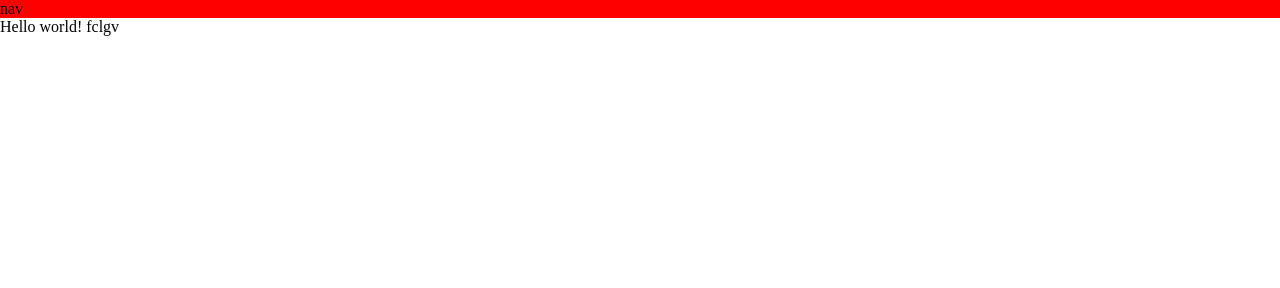
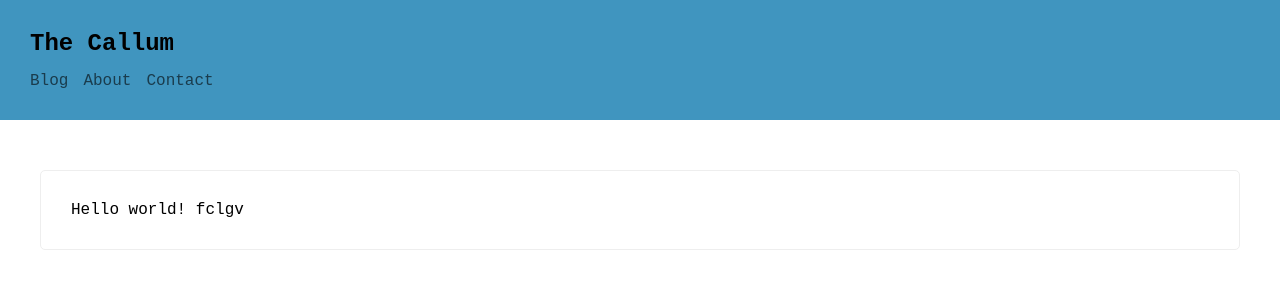
Before and after one commit to CallumM1999/netlify-deploy, a Gatsby site: page / in a window 1280 px wide. Built offline with nearby package versions, Linux system fonts and the light colour scheme; Gatsby itself is replaced by a stand-in of ours.

Commit message:
Update styling

```diff
--- /dev/null
+++ b/src/components/container.js
@@ -0,0 +1,12 @@
+import React from "react"
+import styled from "styled-components"
+
+const Container = styled.div`
+  margin: 50px auto;
+  max-width: 1200px;
+  border-radius: 5px;
+  border: 1px solid #eee;
+  padding: 30px;
+`
+
+export default ({ children }) => <Container>{children}</Container>
--- /dev/null
+++ b/src/components/layout.js
@@ -0,0 +1,30 @@
+import React from "react"
+import { createGlobalStyle } from "styled-components"
+
+import Navbar from "./navbar"
+import Container from "./container"
+
+const GlobalStyle = createGlobalStyle`
+    body {
+        margin: 0;
+        padding: 0;
+        font-family: 'Courier New', Courier, monospace;
+    }
+
+    *,
+    *::before,
+    *::after {
+        box-sizing: border-box;
+    }
+`
+
+export default ({ children }) => (
+  <>
+    <GlobalStyle />
+    <Navbar />
+
+    <main>
+      <Container>{children}</Container>
+    </main>
+  </>
+)
--- /dev/null
+++ b/src/components/navbar.js
@@ -0,0 +1,62 @@
+import React from "react"
+import styled from "styled-components"
+import { Link } from "gatsby"
+
+const Navbar = styled.nav`
+  background-color: hsl(200, 50%, 50%);
+  padding: 30px;
+`
+
+const Title = styled.h1`
+  margin: 0;
+  display: block;
+`
+
+const Links = styled.ul`
+  display: flex;
+  margin: 0;
+  padding: 0;
+  margin-top: 15px;
+  margin-left: -15px;
+  margin-bottom: -10px;
+  flex-wrap: wrap;
+
+  li {
+    display: block;
+    margin-left: 15px;
+    margin-bottom: 10px;
+    color: hsl(200, 50%, 20%);
+  }
+
+  a {
+    text-decoration: none;
+    color: inherit;
+    display: block;
+    cursor: pointer;
+
+    &:hover {
+      text-decoration: underline;
+      text-decoration-color: hsl(200, 50%, 30%);
+
+      margin-top: -1px;
+      margin-bottom: 1px;
+    }
+  }
+`
+
+export default () => (
+  <Navbar>
+    <Title>The Callum</Title>
+    <Links>
+      <li>
+        <Link to="/blog/">Blog</Link>
+      </li>
+      <li>
+        <Link to="/about/">About</Link>
+      </li>
+      <li>
+        <Link to="/contact/">Contact</Link>
+      </li>
+    </Links>
+  </Navbar>
+)
--- a/src/pages/index.js
+++ b/src/pages/index.js
@@ -1,21 +1,9 @@
 import React from "react"
-import styled, { createGlobalStyle } from 'styled-components'
 
-const Nav = styled.nav`
-    background-color: red;
-`;
-
-const GlobalStyle = createGlobalStyle`
-    body {
-        margin: 0;
-        padding: 0;
-    }
-`;
+import Layout from "../components/layout"
 
 export default () => (
-    <>
-        <GlobalStyle/>
-        <Nav>nav</Nav>
-        <div>Hello world! fclgv</div>
-    </>
+  <Layout>
+    <div>Hello world! fclgv</div>
+  </Layout>
 )
```
